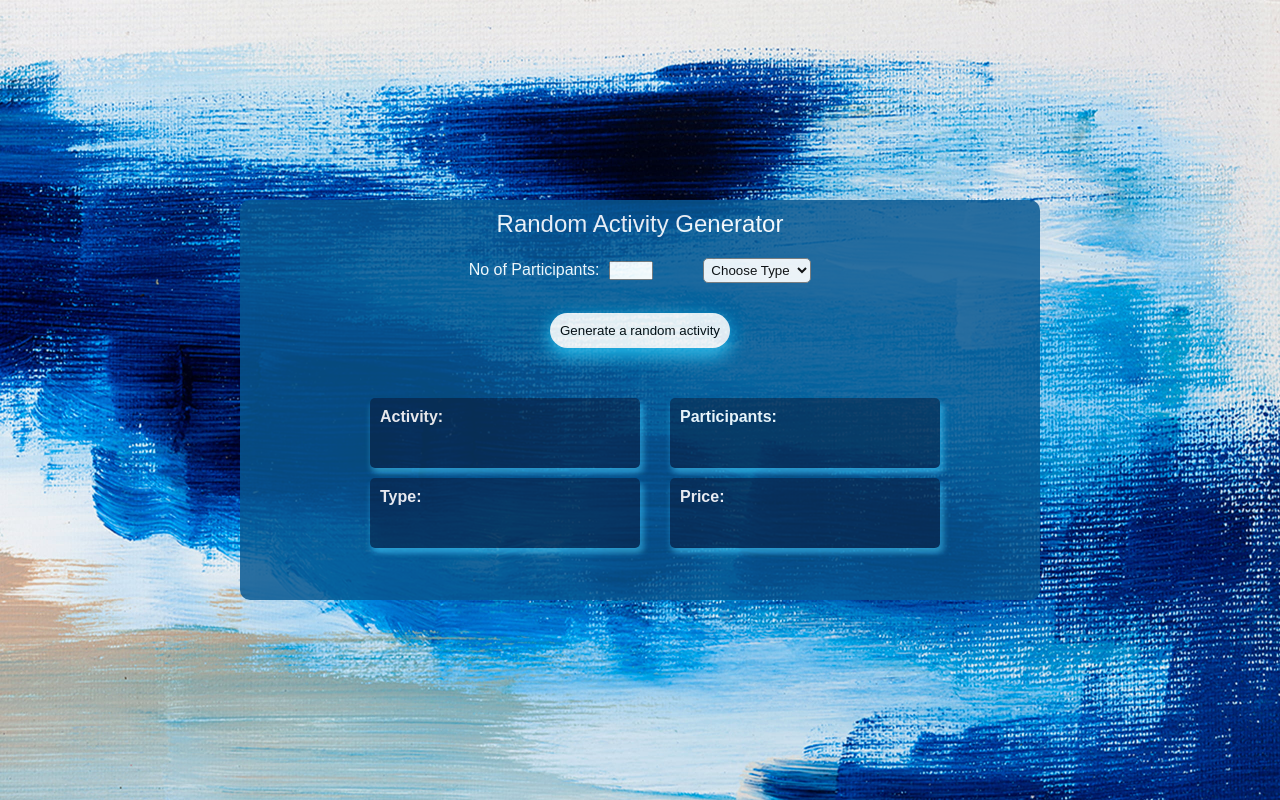
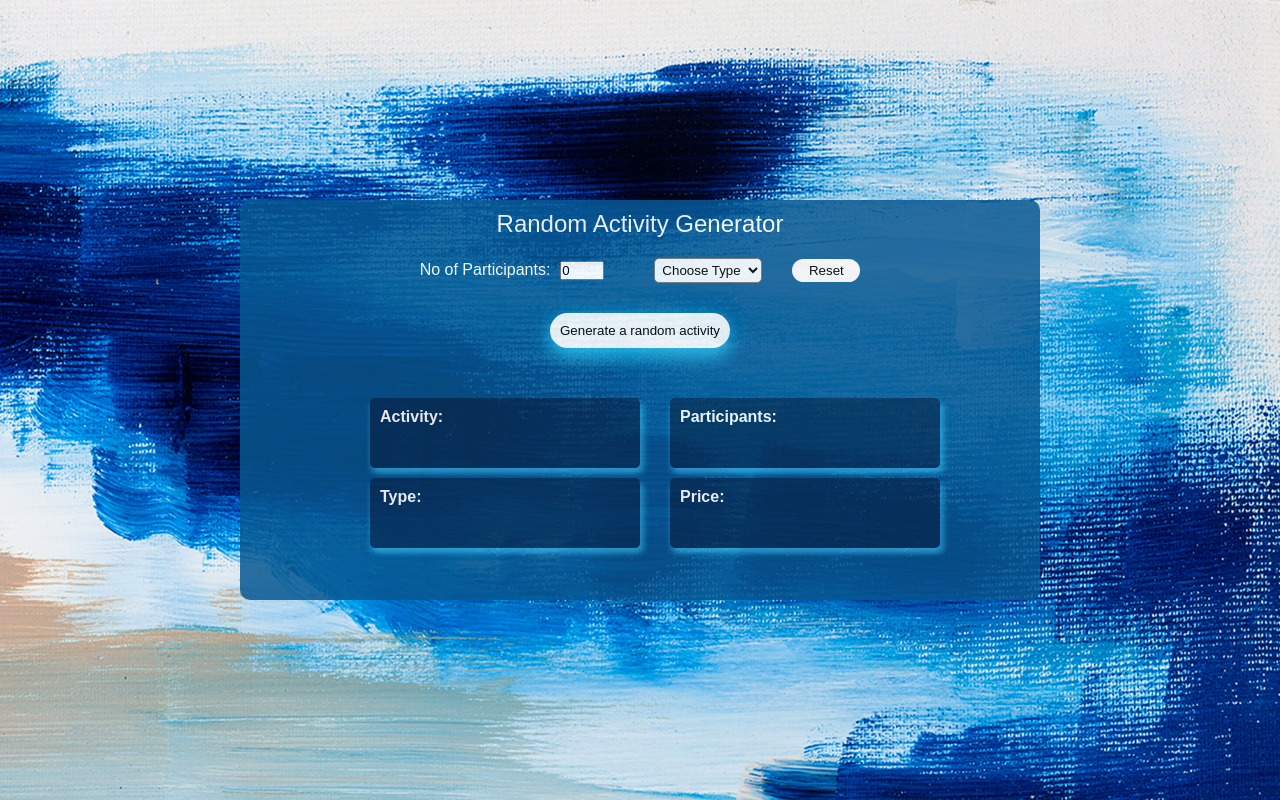
Before and after one commit to WajihaTahir/RandomActivityGenerator, a React (Vite) app: page / in a window 1280 px wide. Built offline with nearby package versions, Linux system fonts and the light colour scheme.

Commit message:
reset button and styling

```diff
--- a/src/App.jsx
+++ b/src/App.jsx
@@ -5,6 +5,7 @@ import Dropdown from "./components/Dropdown/Dropdown";
 import ClockLoader from "react-spinners/ClockLoader";
 import NoOfParticipants from "./components/NoOfParticipants/NoOfParticipants";
 import { useState } from "react";
+import Reset from "./components/Reset/Reset";
 
 function App() {
   const [data, setData] = useState({});
@@ -24,7 +25,6 @@ function App() {
       } else if (participants) {
         apiUrl += `participants=${participants}`;
       }
-
       setLoading(true);
       const response = await fetch(apiUrl);
       const responseData = await response.json();
@@ -35,6 +35,10 @@ function App() {
     }
   }
 
+  function onClick() {
+    fetchActivity(api);
+  }
+
   function onParticipantChange(e) {
     setParticipants(e.target.value);
   }
@@ -43,23 +47,11 @@ function App() {
     setType(e.target.value);
   }
 
-  function onClick() {
-    fetchActivity(api);
+  function onReset() {
+    setParticipants(0);
+    setType("");
+    setData({});
   }
-
-  // function onClickType() {
-  //   if (type) {
-  //     const apiType = `http://www.boredapi.com/api/activity?type=${type}`;
-  //     fetchActivity(apiType);
-  //   }
-  // }
-
-  // function onClickParticipant() {
-  //   if (participants) {
-  //     const apiParticipants = `http://www.boredapi.com/api/activity?participants=${participants}`;
-  //     fetchActivity(apiParticipants);
-  //   }
-  // }
 
   return (
     <>
@@ -67,9 +59,13 @@ function App() {
         <div className="container">
           <h2>Random Activity Generator</h2>
           <div className="parameters">
-            <NoOfParticipants onChange={onParticipantChange} />
+            <NoOfParticipants
+              onChange={onParticipantChange}
+              value={participants}
+            />
 
-            <Dropdown onChange={onTypeChange} />
+            <Dropdown onChange={onTypeChange} value={type} />
+            <Reset onChange={onReset} />
           </div>
           <RandomButton
             type={type}
--- a/src/components/Dropdown/Dropdown.jsx
+++ b/src/components/Dropdown/Dropdown.jsx
@@ -1,10 +1,11 @@
 import "./Dropdown.css";
 
 // eslint-disable-next-line react/prop-types
-const Dropdown = ({ onChange }) => {
+const Dropdown = ({ onChange, value }) => {
   return (
     <div className="custom-select">
       <select
+        value={value}
         onChange={(e) => {
           onChange(e);
         }}
--- a/src/components/NoOfParticipants/NoOfParticipants.jsx
+++ b/src/components/NoOfParticipants/NoOfParticipants.jsx
@@ -1,6 +1,6 @@
 import "./NoOfParticipants.css";
 
-const NoOfParticipants = ({ onChange }) => {
+const NoOfParticipants = ({ onChange, value }) => {
   return (
     <div className="participantsNumber">
       <form>
@@ -8,6 +8,7 @@ const NoOfParticipants = ({ onChange }) => {
           No of Participants:
         </label>
         <input
+          value={value}
           type="number"
           id="participants"
           min={0}
--- /dev/null
+++ b/src/components/Reset/Reset.css
@@ -0,0 +1,16 @@
+.reset {
+  background-color: #f9f7f7;
+  border-radius: 20px;
+  border-color: #d9d9d9;
+  font-family: Arial, Helvetica, sans-serif;
+  border-style: none;
+  margin-left: 30px;
+  width: 60px;
+  padding: 4px;
+  text-align: center;
+}
+
+.reset:hover {
+  background-color: rgb(46, 176, 232);
+  cursor: pointer;
+}
--- /dev/null
+++ b/src/components/Reset/Reset.jsx
@@ -0,0 +1,13 @@
+import "./Reset.css";
+
+const Reset = ({ onChange }) => {
+  return (
+    <div>
+      <button className="reset" onClick={onChange}>
+        Reset
+      </button>
+    </div>
+  );
+};
+
+export default Reset;
```
